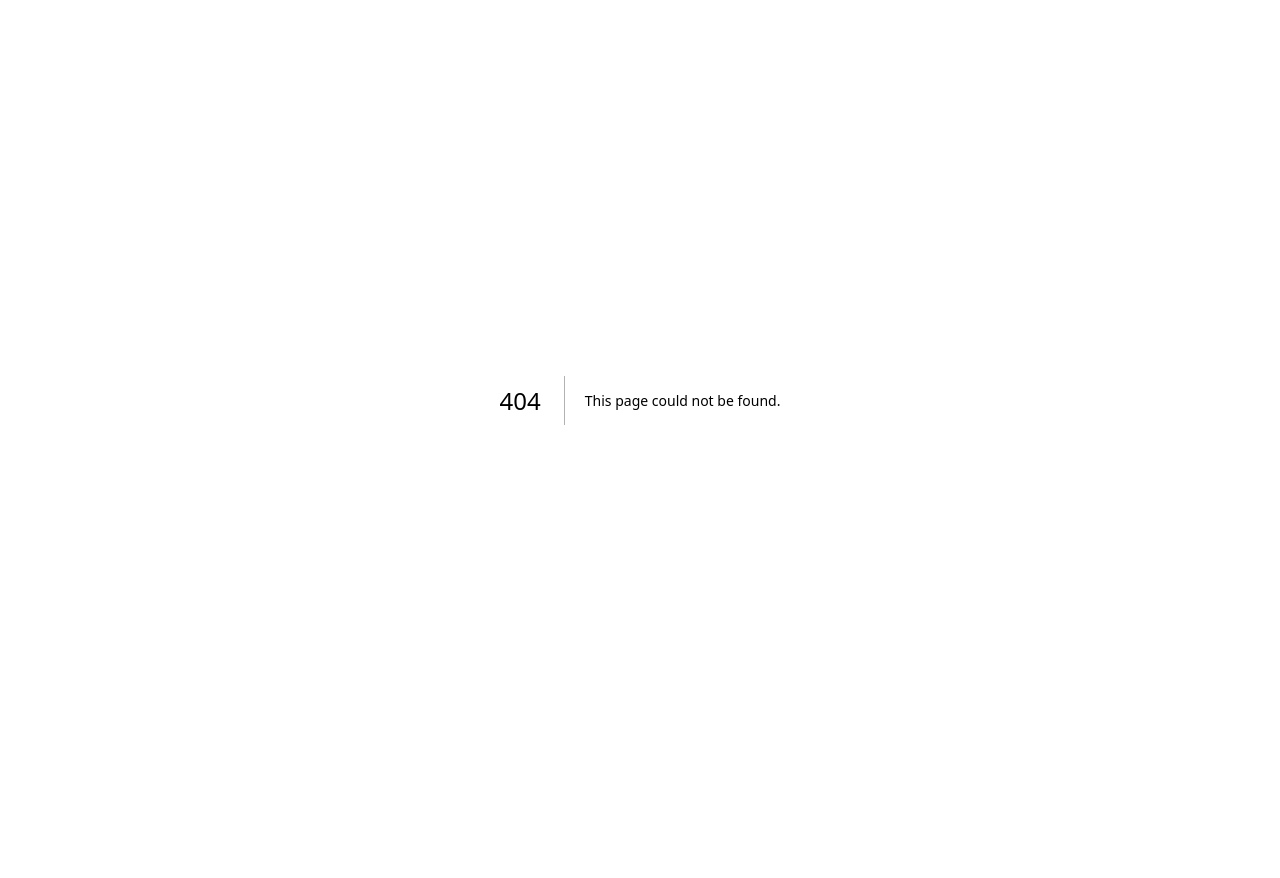
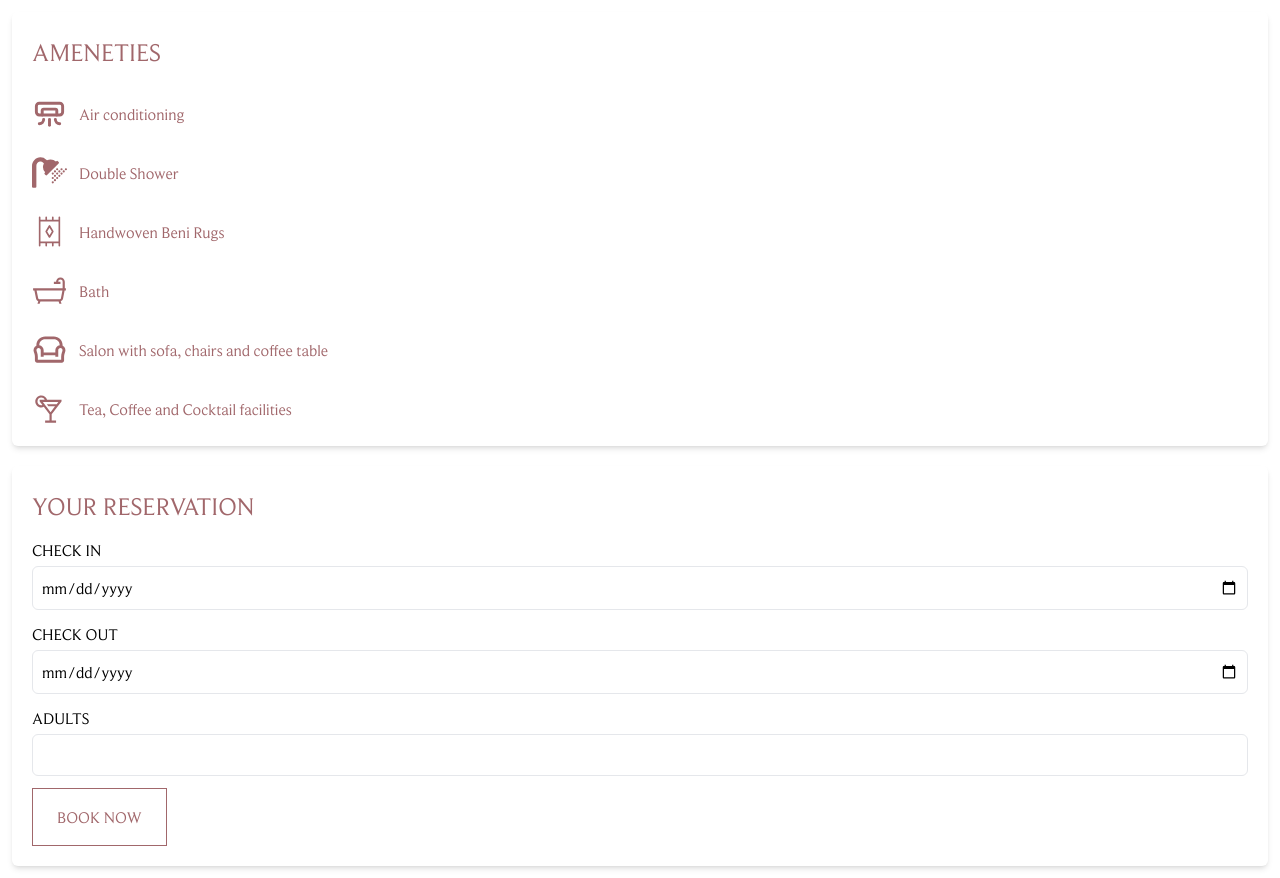
Before and after one commit to Youssef97dev/casalalla-v14, a Next.js app: page /booking-stay/1 in a window 1280 px wide. Before the commit this address had no page. Before the commit the page ends 800 px from the top, so only its background shows below. Built offline with nearby package versions, Linux system fonts and the light colour scheme.

Commit message:
complete bookin stay

```diff
--- /dev/null
+++ b/src/app/booking-stay/[id]/components/Ameneties.jsx
@@ -0,0 +1,54 @@
+import React from "react";
+import { LiaCocktailSolid, LiaBathSolid } from "react-icons/lia";
+import { TbAirConditioning } from "react-icons/tb";
+import { FaShower } from "react-icons/fa";
+import { PiRugLight } from "react-icons/pi";
+import { RiSofaLine } from "react-icons/ri";
+
+const amanetiesList = [
+  {
+    icon: <TbAirConditioning size={35} />,
+    title: "Air conditioning",
+  },
+  {
+    icon: <FaShower size={35} />,
+    title: "Double Shower",
+  },
+  {
+    icon: <PiRugLight size={35} />,
+    title: "Handwoven Beni Rugs",
+  },
+  {
+    icon: <LiaBathSolid size={35} />,
+    title: "Bath",
+  },
+  {
+    icon: <RiSofaLine size={35} />,
+    title: "Salon with sofa, chairs and coffee table",
+  },
+  {
+    icon: <LiaCocktailSolid size={35} />,
+    title: "Tea, Coffee and Cocktail facilities",
+  },
+];
+
+const Ameneties = () => {
+  return (
+    <div className="w-full h-full flex flex-col justify-center items-start gap-6 shadow-md rounded-md p-5">
+      <h1 className="text-[25px] leading-[40px]  font-beaufortfor uppercase text-secondary_2">
+        Ameneties
+      </h1>
+      {amanetiesList.map((amenetie, i) => (
+        <div
+          key={i}
+          className="w-full flex justify-start items-center gap-3 font-beaufortfor"
+        >
+          <span className="text-secondary_2">{amenetie.icon}</span>
+          <span className="text-secondary_2">{amenetie.title}</span>
+        </div>
+      ))}
+    </div>
+  );
+};
+
+export default Ameneties;
--- /dev/null
+++ b/src/app/booking-stay/[id]/components/Container.jsx
@@ -0,0 +1,27 @@
+"use client";
+import { useState, useEffect } from "react";
+import { useParams } from "next/navigation";
+import Ameneties from "./Ameneties";
+import Slide from "./Slide";
+import ReservationForm from "./ReservationForm";
+
+const Container = () => {
+  const [isClient, setIsClient] = useState(false);
+  const { id } = useParams();
+
+  useEffect(() => {
+    setIsClient(true);
+  }, []);
+
+  return (
+    isClient && (
+      <div className="w-full h-full flex flex-col justify-center items-center gap-5 p-3">
+        <Slide />
+        <Ameneties />
+        <ReservationForm />
+      </div>
+    )
+  );
+};
+
+export default Container;
--- /dev/null
+++ b/src/app/booking-stay/[id]/components/ReservationForm.jsx
@@ -0,0 +1,43 @@
+"use client";
+
+const ReservationForm = () => {
+  return (
+    <div className="w-full h-full flex flex-col justify-center items-start gap-3 shadow-md rounded-md p-5">
+      <h1 className="text-[25px] leading-[40px]  font-beaufortfor uppercase text-secondary_2">
+        Your reservation
+      </h1>
+      <div className="w-full flex flex-col justify-center items-start gap-1 font-beaufortfor">
+        <label htmlFor="checkin">CHECK IN</label>
+        <input
+          type="date"
+          name="checkin"
+          id="checkin"
+          className="w-full rounded-md p-2 border border-border_color focus:outline-none"
+        />
+      </div>
+      <div className="w-full flex flex-col justify-center items-start gap-1 font-beaufortfor">
+        <label htmlFor="checkout">CHECK OUT</label>
+        <input
+          type="date"
+          name="checkout"
+          id="checkout"
+          className="w-full rounded-md p-2 border border-border_color focus:outline-none"
+        />
+      </div>
+      <div className="w-full flex flex-col justify-center items-start gap-1 font-beaufortfor">
+        <label htmlFor="adults">ADULTS</label>
+        <input
+          type="number"
+          name="adults"
+          id="adults"
+          className="w-full rounded-md p-2 border border-border_color focus:outline-none"
+        />
+      </div>
+      <button className="py-4 px-6 border border-secondary_2 mr-auto uppercase font-beaufortfor text-secondary_2">
+        BOOK NOW
+      </button>
+    </div>
+  );
+};
+
+export default ReservationForm;
--- /dev/null
+++ b/src/app/booking-stay/[id]/components/Slide.jsx
@@ -0,0 +1,69 @@
+"use client";
+import { useState, useEffect } from "react";
+import Image from "next/image";
+
+import { Navigation, Pagination, Autoplay } from "swiper/modules";
+import { Swiper, SwiperSlide } from "swiper/react";
+// Import Swiper styles
+import "swiper/css";
+import "swiper/css/navigation";
+import "swiper/css/pagination";
+import "swiper/css/scrollbar";
+import "swiper/css/autoplay";
+
+const roomImages = [
+  "https://res.cloudinary.com/dz7wroord/image/upload/f_auto,q_auto/v1/dar_ouzguita/in4qfsdtdeuoq306ufp1",
+  "https://res.cloudinary.com/dz7wroord/image/upload/f_auto,q_auto/v1/dar_ouzguita/hmlf6navcvftlggxwuzd",
+  "https://res.cloudinary.com/dz7wroord/image/upload/f_auto,q_auto/v1/dar_ouzguita/qapkxhjh3gd36ymkdc94",
+  "https://res.cloudinary.com/dz7wroord/image/upload/f_auto,q_auto/v1/dar_ouzguita/y19ka66shutlhgjvcj0d",
+  "https://res.cloudinary.com/dz7wroord/image/upload/f_auto,q_auto/v1/dar_ouzguita/n2hsl8qslezhsedhvrl8",
+  "https://res.cloudinary.com/dz7wroord/image/upload/f_auto,q_auto/v1/dar_ouzguita/xinfw893f4bfmkswvkon",
+  "https://res.cloudinary.com/dz7wroord/image/upload/f_auto,q_auto/v1/dar_ouzguita/hhzphmae3rx2d4nojkkg",
+  "https://res.cloudinary.com/dz7wroord/image/upload/f_auto,q_auto/v1/dar_ouzguita/culalff5rxpbfqwdry7l",
+];
+
+const Slide = () => {
+  const [isClient, setIsClient] = useState(false);
+  useEffect(() => {
+    setIsClient(true);
+  }, []);
+  return (
+    isClient && (
+      <div className="w-full h-[80vh] md:hidden block">
+        <Swiper
+          modules={[Navigation, Autoplay]}
+          autoplay={{
+            delay: 4000,
+            disableOnInteraction: false,
+          }}
+          speed={1400}
+          loop={true}
+          navigation={{
+            nextEl: ".swiper-button-next-ex1",
+            prevEl: ".swiper-button-prev-ex1",
+          }}
+          className="swiper w-full h-full"
+          id="slider1"
+        >
+          <div className="swiper-wrapper">
+            {roomImages.map((image, i) => {
+              return (
+                <SwiperSlide key={i}>
+                  <Image
+                    src={`${image}`}
+                    alt="casa lalla image"
+                    height={1000}
+                    width={1000}
+                    className="object-cover w-full h-full rounded-md"
+                  />
+                </SwiperSlide>
+              );
+            })}
+          </div>
+        </Swiper>
+      </div>
+    )
+  );
+};
+
+export default Slide;
--- /dev/null
+++ b/src/app/booking-stay/[id]/page.jsx
@@ -0,0 +1,7 @@
+import Container from "./components/Container";
+
+const page = () => {
+  return <Container />;
+};
+
+export default page;
--- a/src/app/globals.css
+++ b/src/app/globals.css
@@ -70,6 +70,12 @@
 @font-face {
   font-family: "Azahra";
   src: url("./fonts/Azahra.woff") format("woff");
+  font-weight: 400;
+  font-style: normal;
+}
+@font-face {
+  font-family: "Beaufortfor";
+  src: url("./fonts/Beaufortfor-Regular.woff") format("woff");
   font-weight: 400;
   font-style: normal;
 }
--- a/src/app/stay/components/ListStay.jsx
+++ b/src/app/stay/components/ListStay.jsx
@@ -23,12 +23,22 @@ const ListStay = () => {
     {
       id: "2",
       imageSrc:
-        "https://res.cloudinary.com/dz7wroord/image/upload/f_auto,q_auto/v1/dar_ouzguita/in4qfsdtdeuoq306ufp1",
+        "https://res.cloudinary.com/dz7wroord/image/upload/f_auto,q_auto/v1/dar_ouzguita/eooe9qae7yd7l5zvutvm",
       title: t("room_two.title"),
-      capacity: t("room_one.capacity"),
-      size: t("room_one.size"),
+      capacity: t("room_two.capacity"),
+      size: t("room_two.size"),
       description: t("room_two.description"),
       price: t("room_two.price"),
+    },
+    {
+      id: "3",
+      imageSrc:
+        "https://res.cloudinary.com/dz7wroord/image/upload/f_auto,q_auto/v1/dar_ouzguita/md5intok0vpd0awlgq1t",
+      title: t("room_three.title"),
+      capacity: t("room_three.capacity"),
+      size: t("room_three.size"),
+      description: t("room_three.description"),
+      price: t("room_three.price"),
     },
   ];
 
--- a/src/app/stay/components/Stay.jsx
+++ b/src/app/stay/components/Stay.jsx
@@ -21,20 +21,24 @@ const Stay = ({ imageSrc, roomTitle, capacity, size, description, price }) => {
           className="object-cover w-full h-full rounded-md"
         />
       </div>
-      <h1 className="text-[25px] leading-[40px]  font-azahra uppercase text-primary_2">
+      <h1 className="text-[25px] leading-[40px]  font-azahra uppercase text-secondary_2">
         {roomTitle}
       </h1>
-      <span className="text-[14px] leading-[22px] text-primary_2">
+      <span className="text-[14px] leading-[22px] text-secondary_2 font-beaufortfor">
         {capacity} <b>2 persons</b>
       </span>
-      <span className="text-[14px] leading-[22px] text-primary_2">
+      <span className="text-[14px] leading-[22px] text-secondary_2 font-beaufortfor">
         {size} <b>14m2</b>
       </span>
-      <p className="text-[14px] leading-[22px] text-primary_2">{description}</p>
-      <span className="text-[14px] leading-[22px] text-primary_2">{price}</span>
+      <p className="text-[14px] leading-[22px] text-secondary_2 font-beaufortfor">
+        {description}
+      </p>
+      <span className="text-[14px] leading-[22px] text-secondary_2 font-beaufortfor">
+        {price}
+      </span>
       <Link
-        href="/stay-booking"
-        className="py-2 px-8 w-1/2 uppercase tracking-widest bg-primary_2 rounded-lg text-[12px] leading-[34px] text-white duration-200 transition-all ease-out"
+        href={`/booking-stay/${roomTitle}`}
+        className="py-2 px-8 w-1/2  uppercase tracking-widest bg-primary_2 border border-primary_2 rounded-lg text-[12px] leading-[34px] text-white hover:bg-white hover:text-primary_2 duration-200 transition-all ease-out"
       >
         {t("room_one.book")}
       </Link>
--- a/tailwind.config.js
+++ b/tailwind.config.js
@@ -25,6 +25,7 @@ module.exports = {
         mollyserif: ["MollySerifN", "serif"],
         cormorantGaramond: ["CormorantGaramond", "sans-serif"],
         azahra: ["Azahra", "sans-serif"],
+        beaufortfor: ["Beaufortfor", "sans-serif"],
       },
       backgroundImage: {
         "custom-gradient":
```
Also changed, not shown: src/dictionaries/en.json (+6 -6 lines), src/dictionaries/fr.json (+6 -6 lines), src/app/fonts/Beaufortfor-Regular.woff (added).
